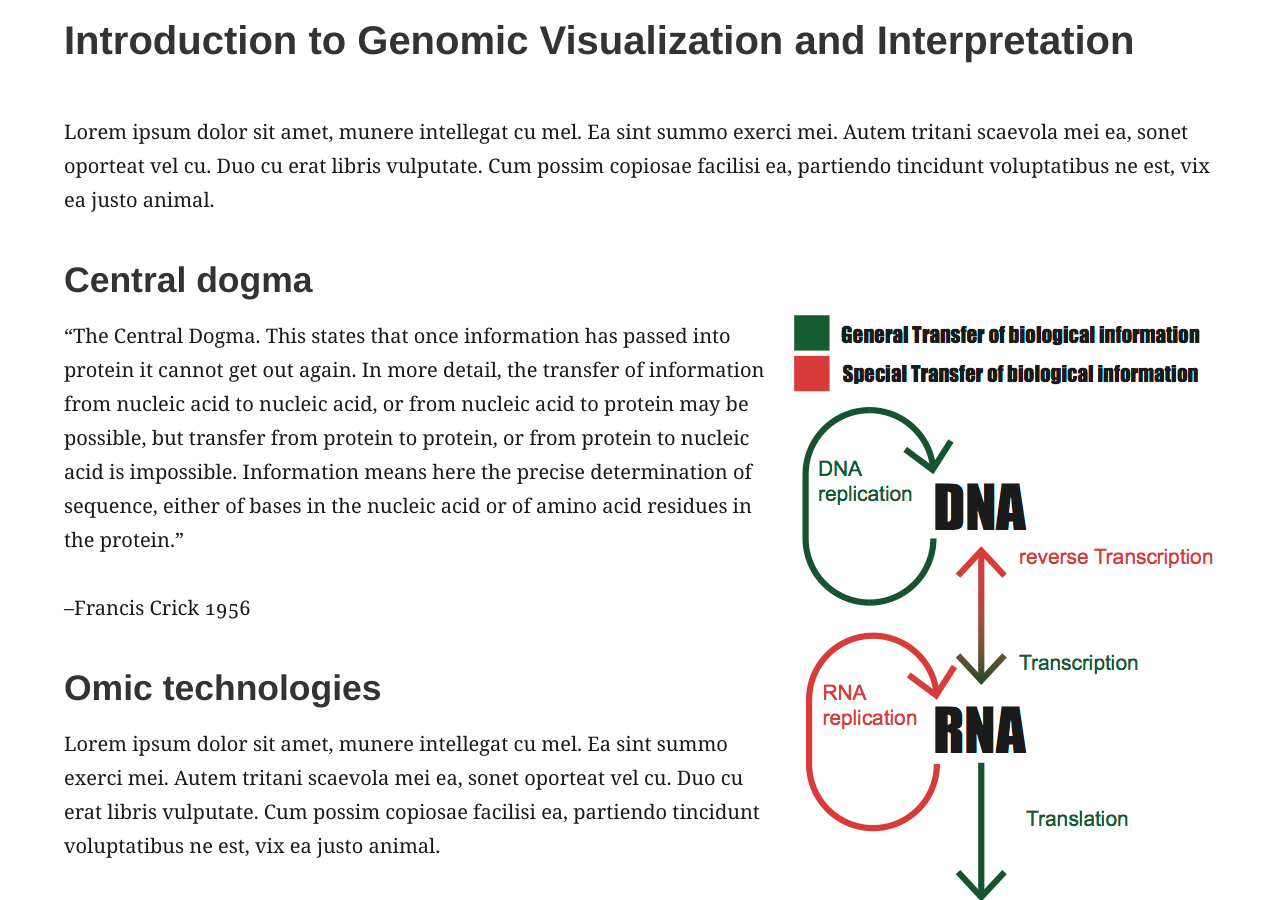
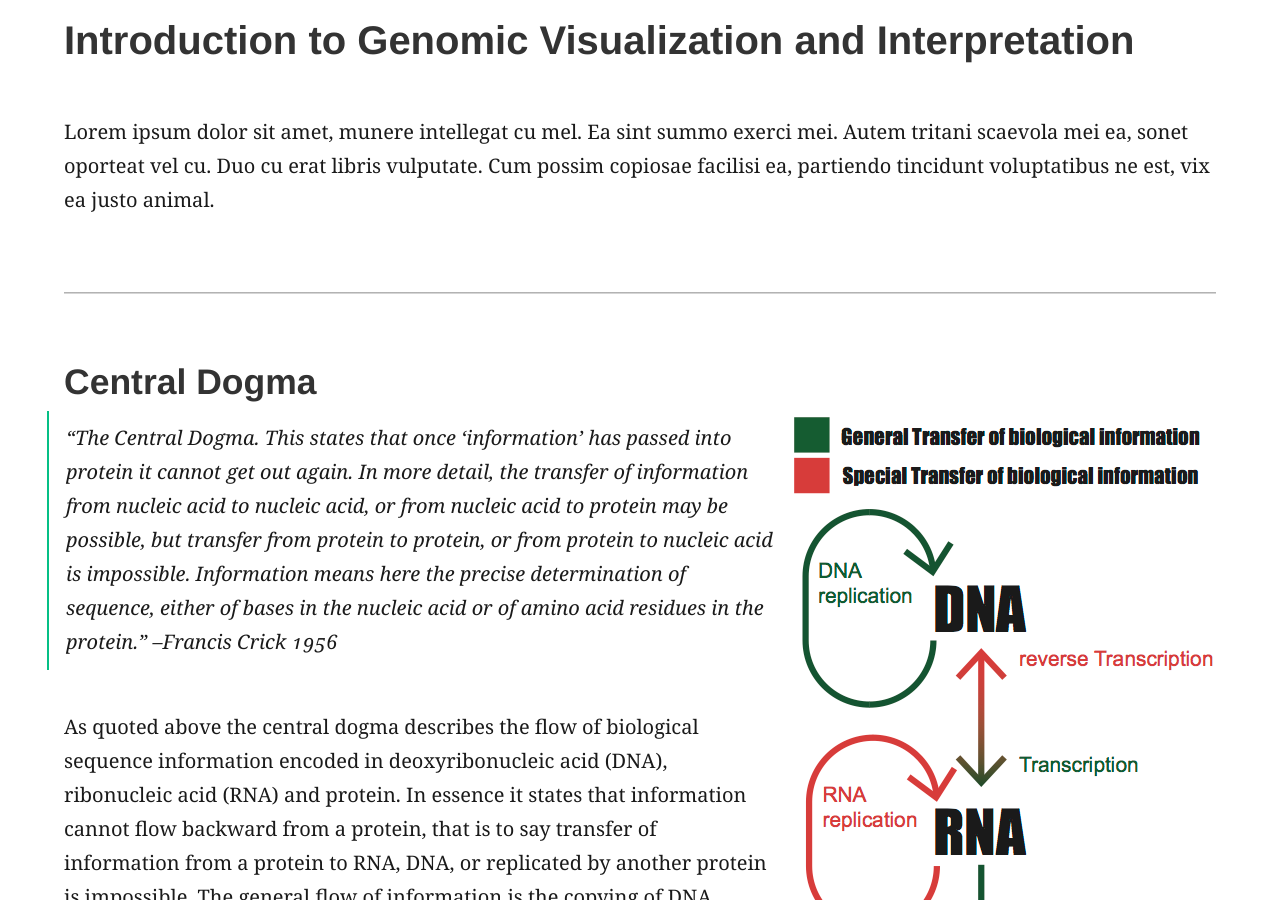
Before and after one commit to griffithlab/genviz.org, a Jekyll site: the page built from _posts/0001-01-01-Introduction_to_Genomic_Visualization_and_interpretation.md, in a window 1280 px wide and 900 px high, scrolled down 448 px. Built offline with Jekyll 4.4.1, drawn with Linux system fonts in a browser that asks for light colours; some of the changed text lies outside the part shown.

Commit message:
added central dogma section

```diff
--- a/_posts/0001-01-01-Introduction_to_Genomic_Visualization_and_interpretation.md
+++ b/_posts/0001-01-01-Introduction_to_Genomic_Visualization_and_interpretation.md
@@ -10,13 +10,18 @@ date: 0001-01-01
 
 Lorem ipsum dolor sit amet, munere intellegat cu mel. Ea sint summo exerci mei. Autem tritani scaevola mei ea, sonet oporteat vel cu. Duo cu erat libris vulputate. Cum possim copiosae facilisi ea, partiendo tincidunt voluptatibus ne est, vix ea justo animal.
 
-## Central dogma
+***
+## Central Dogma
 
 {% include figure.html image="/assets/central_dogma.png" position="right" %}
 
-"The Central Dogma. This states that once information has passed into protein it cannot get out again. In more detail, the transfer of information from nucleic acid to nucleic acid, or from nucleic acid to protein may be possible, but transfer from protein to protein, or from protein to nucleic acid is impossible. Information means here the precise determination of sequence, either of bases in the nucleic acid or of amino acid residues in the protein."
+> *"The Central Dogma. This states that once 'information' has passed into protein it cannot get out again. In more detail, the transfer of information from nucleic acid to nucleic acid, or from nucleic acid to protein may be possible, but transfer from protein to protein, or from protein to nucleic acid is impossible. Information means here the precise determination of sequence, either of bases in the nucleic acid or of amino acid residues in the protein."*
+> --Francis Crick 1956
 
---Francis Crick 1956
+As quoted above the central dogma describes the flow of biological sequence information encoded in deoxyribonucleic acid (DNA), ribonucleic acid (RNA) and protein. In essence it states that information cannot flow backward from a protein, that is to say transfer of information from a protein to RNA, DNA, or replicated by another protein is impossible. The general flow of information is the copying of DNA through DNA replication and the creation of proteins via a mechanism of transcription of DNA to RNA and translation of RNA to protein. This process occurs in most cells and are considered mechanisms of general transfer. Special transfers do exist in the form of RNA replication and reverse transcription however these processes are mostly limited to viruses.
+
+***
+
 
 ## Omic technologies
 
```
Also changed, not shown: 1 other file.
